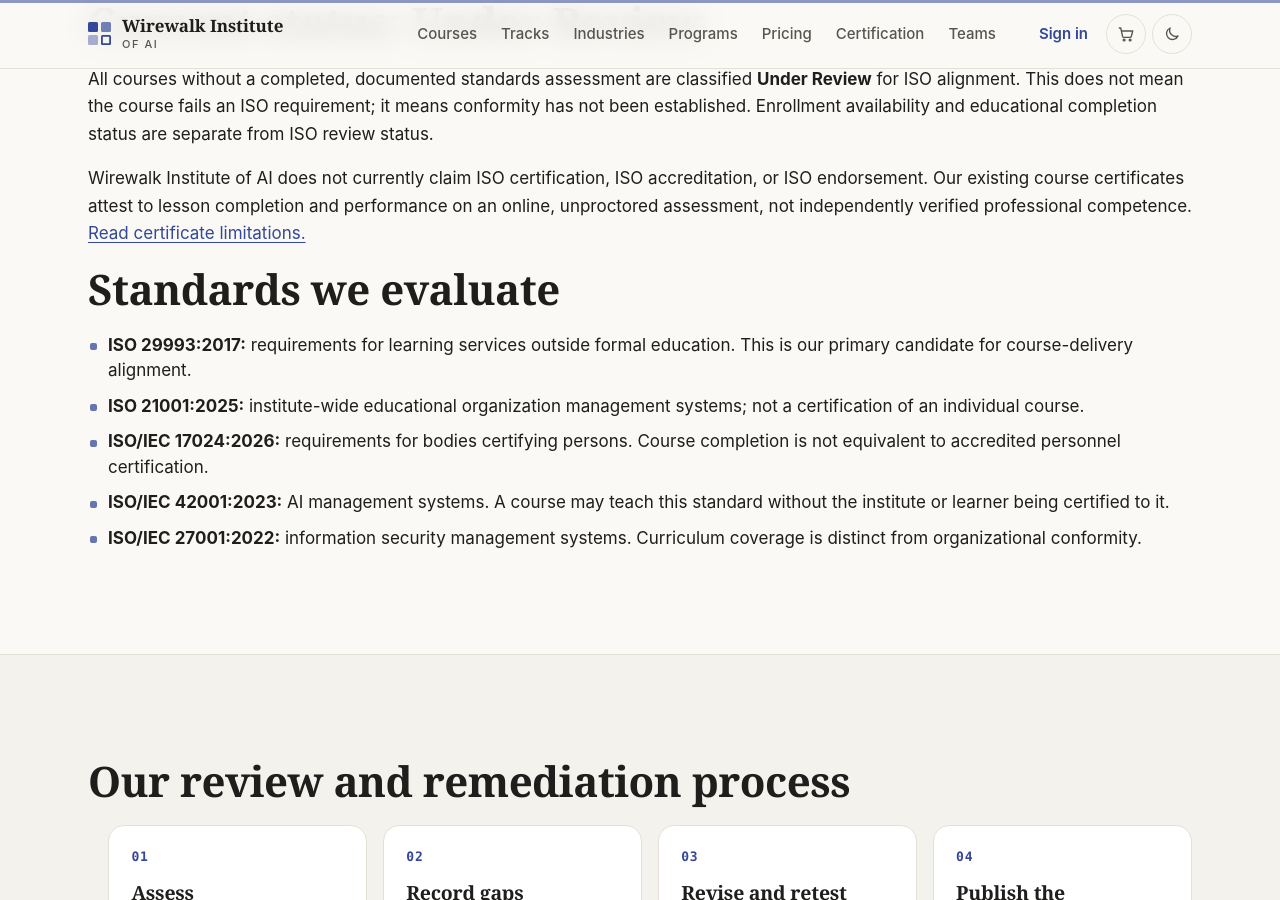
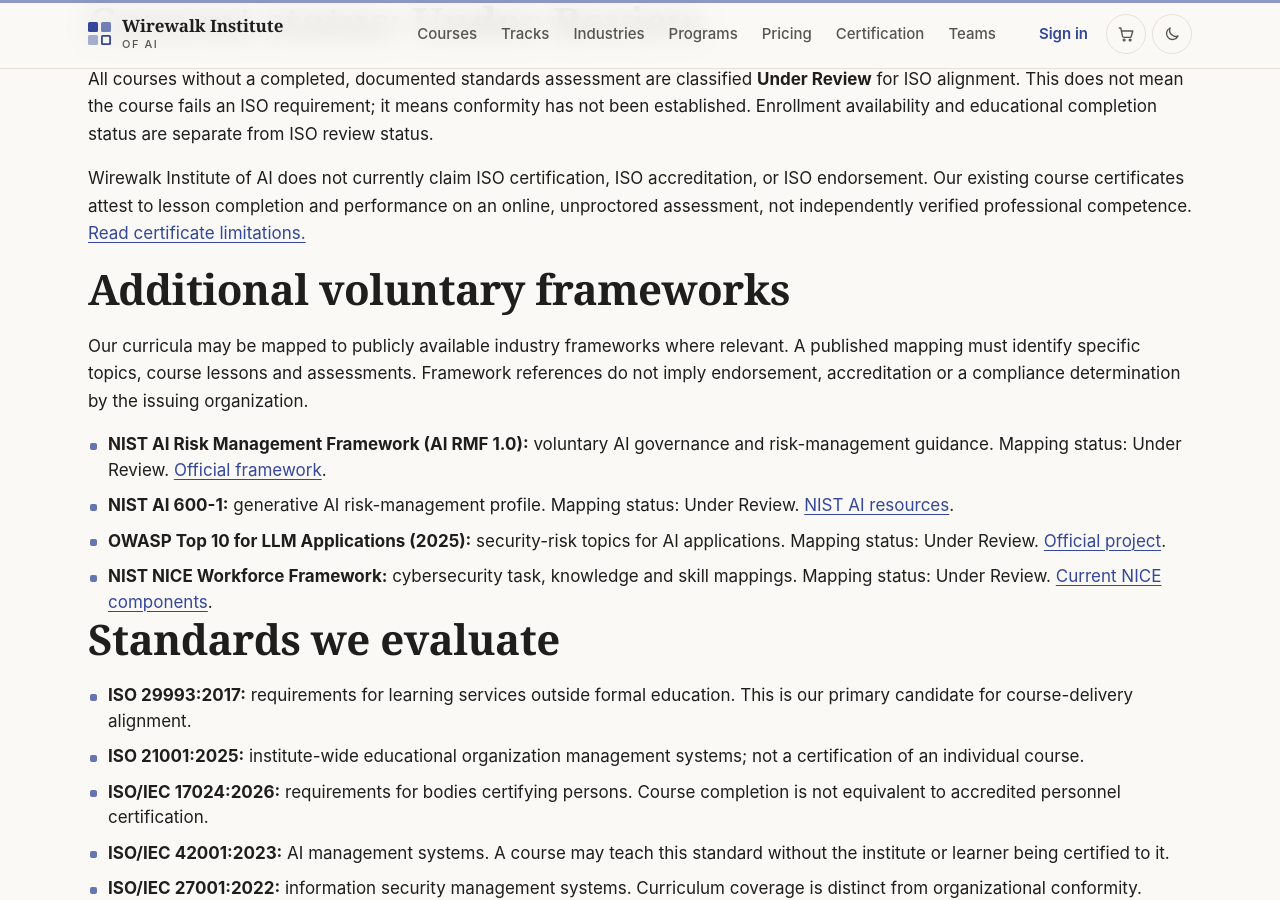
Before and after one commit to wirewalktech/institute-wirewalk, a Jekyll site: the page built from standards/index.html, in a window 1280 px wide and 900 px high, scrolled down 592 px. Built offline with Jekyll 4.4.1, drawn with Linux system fonts in a browser that asks for light colours.

Commit message:
Add NIST OWASP and NICE review mappings with accurate claim limitations

```diff
--- a/standards/index.html
+++ b/standards/index.html
@@ -7,6 +7,14 @@ description: "Evidence-based standards mapping and review status for Wirewalk In
 <h2>Current status: Under Review</h2>
 <p>All courses without a completed, documented standards assessment are classified <strong>Under Review</strong> for ISO alignment. This does not mean the course fails an ISO requirement; it means conformity has not been established. Enrollment availability and educational completion status are separate from ISO review status.</p>
 <p>Wirewalk Institute of AI does not currently claim ISO certification, ISO accreditation, or ISO endorsement. Our existing course certificates attest to lesson completion and performance on an online, unproctored assessment, not independently verified professional competence. <a href="/certification/#limits">Read certificate limitations.</a></p>
+<h2>Additional voluntary frameworks</h2>
+<p>Our curricula may be mapped to publicly available industry frameworks where relevant. A published mapping must identify specific topics, course lessons and assessments. Framework references do not imply endorsement, accreditation or a compliance determination by the issuing organization.</p>
+<ul class="ticks">
+<li><strong>NIST AI Risk Management Framework (AI RMF 1.0):</strong> voluntary AI governance and risk-management guidance. Mapping status: Under Review. <a href="https://www.nist.gov/itl/ai-risk-management-framework">Official framework</a>.</li>
+<li><strong>NIST AI 600-1:</strong> generative AI risk-management profile. Mapping status: Under Review. <a href="https://www.nist.gov/itl/ai-risk-management-framework">NIST AI resources</a>.</li>
+<li><strong>OWASP Top 10 for LLM Applications (2025):</strong> security-risk topics for AI applications. Mapping status: Under Review. <a href="https://genai.owasp.org/resource/owasp-top-10-for-llm-applications-2025/">Official project</a>.</li>
+<li><strong>NIST NICE Workforce Framework:</strong> cybersecurity task, knowledge and skill mappings. Mapping status: Under Review. <a href="https://www.nist.gov/itl/applied-cybersecurity/nice/nice-framework-resource-center/nice-framework-current-versions">Current NICE components</a>.</li>
+</ul>
 <h2>Standards we evaluate</h2>
 <ul class="ticks">
 <li><strong>ISO 29993:2017:</strong> requirements for learning services outside formal education. This is our primary candidate for course-delivery alignment.</li>
```
